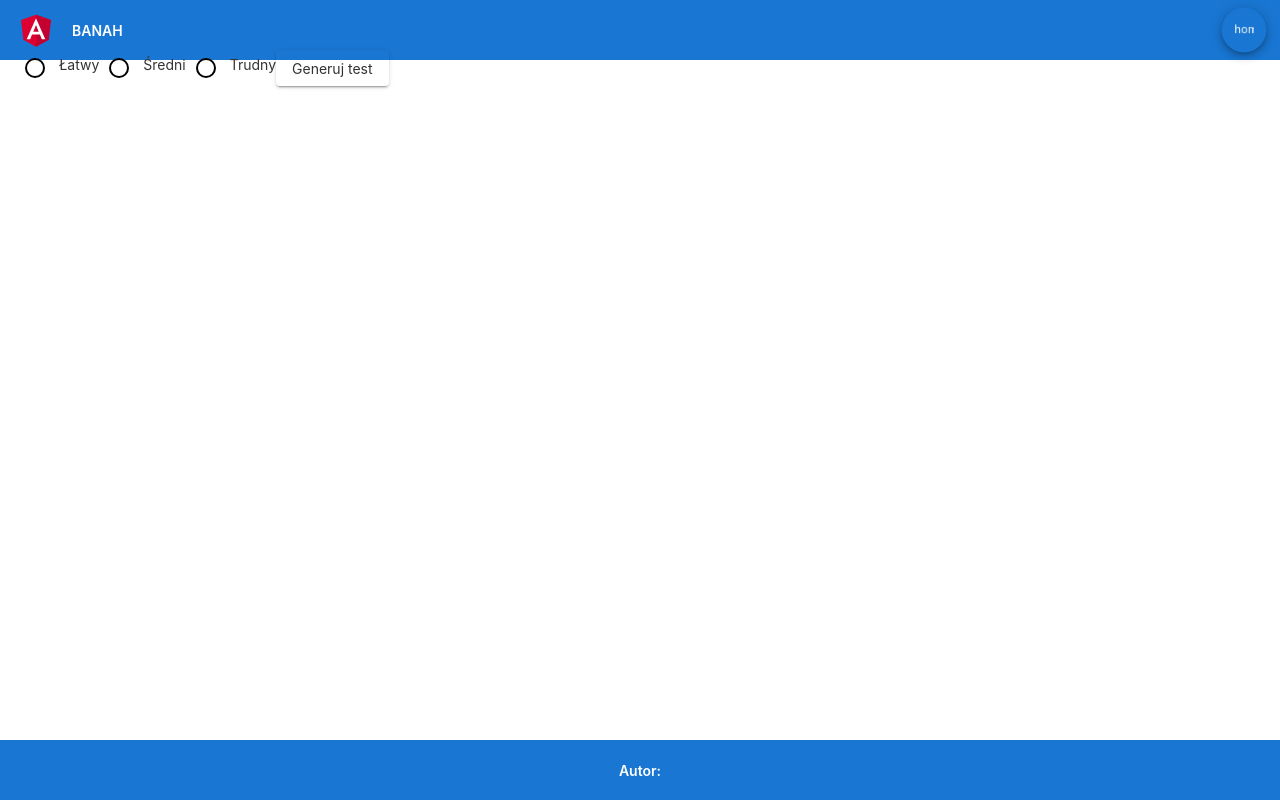
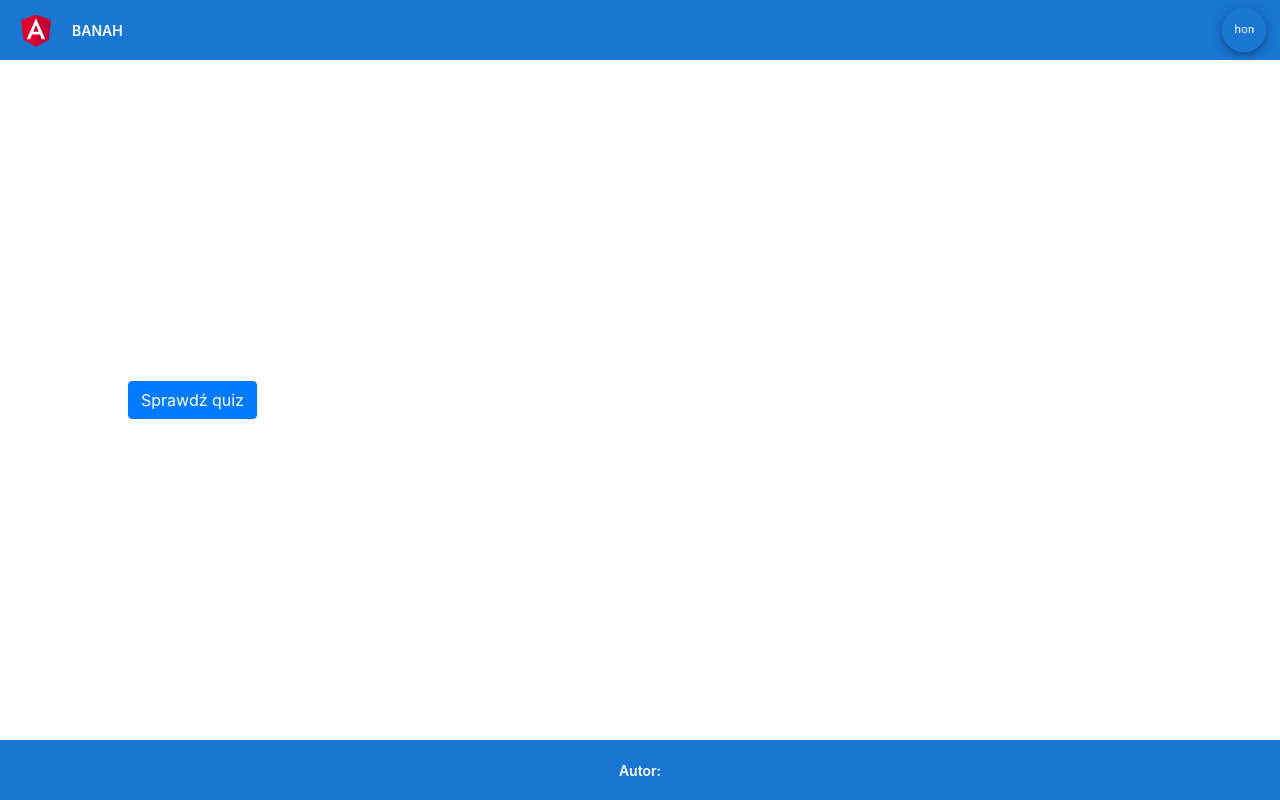
Before and after one commit to Javier66pazdan/learn-from-IPN, an Angular app in the folder frontend/: page /quiz in a window 1280 px wide. Built offline with nearby package versions, Linux system fonts and the light colour scheme.

Commit message:
Created and added functionality for quiz form

```diff
--- a/frontend/src/app/app.module.ts
+++ b/frontend/src/app/app.module.ts
@@ -5,12 +5,14 @@ import { AppComponent } from './app.component';
 
 import { AppRoutingModule } from './app-routing.module';
 import { MaterialModule } from 'src/material.module';
+import {HttpClientModule} from "@angular/common/http";
+import {BrowserAnimationsModule} from "@angular/platform-browser/animations";
 
 
 
 @NgModule({
   declarations: [AppComponent],
-  imports: [BrowserModule, MaterialModule , AppRoutingModule],
+  imports: [BrowserModule, MaterialModule, HttpClientModule, BrowserAnimationsModule, AppRoutingModule],
   providers: [],
   bootstrap: [AppComponent],
 })
--- a/frontend/src/app/module/main/main.component.html
+++ b/frontend/src/app/module/main/main.component.html
@@ -13,10 +13,13 @@
           <h4>Wprowadź słowo kluczowe</h4>
         </div>
 
-        <form class="example-form">
+        <form class="example-form" (ngSubmit)="onSubmit()">
           <mat-form-field class="example-full-width">
-            <input matInput placeholder="Słowa kluczowe">
+            <input matInput placeholder="Słowa kluczowe" [(ngModel)]="searchedValue" name="searchedValue">
           </mat-form-field>
+          <div>
+            <button type="submit" mat-raised-button color="warn">Generuj</button>
+          </div>
         </form>
       </div>
       <!-- radiobox -->
@@ -32,9 +35,7 @@
             <mat-radio-button value="3" [color]="color">Trudny</mat-radio-button>
           </div>
         </mat-radio-group>
-        <div>
-          <button mat-raised-button color="warn" routerLink="/quiz">Generuj</button>
-        </div>
       </div>
     </div>
   </section>
+</div>
--- a/frontend/src/app/module/main/main.component.ts
+++ b/frontend/src/app/module/main/main.component.ts
@@ -1,5 +1,7 @@
 import { Component } from '@angular/core';
 import { ThemePalette } from '@angular/material/core';
+import {QuizService} from "../../services/quiz.service";
+import {Router} from "@angular/router";
 
 @Component({
   selector: 'app-main',
@@ -9,5 +11,27 @@ import { ThemePalette } from '@angular/material/core';
 export class MainComponent {
 
   color: ThemePalette = 'warn';
+  searchedValue: string = '';
+  isLoading = false;
 
+  constructor(private quizService: QuizService, private router: Router) {
+  }
+
+  onSubmit() {
+    const body = {
+      subject: this.searchedValue
+    }
+    this.quizService.getQuestions(body).subscribe({
+      next: value => {
+        this.quizService.setQuizQuestions(value);
+        this.router.navigate(['/quiz'])
+      },
+      error: (err) => {
+        console.log(err)
+      },
+      complete: () => {
+        // this.router.navigate(['/quiz'])
+      }
+    })
+  }
 }
--- a/frontend/src/app/module/main/main.module.ts
+++ b/frontend/src/app/module/main/main.module.ts
@@ -4,6 +4,7 @@ import { CommonModule } from '@angular/common';
 import { MainRoutingModule } from './main-routing.module';
 import { MainComponent } from './main.component';
 import { MaterialModule } from 'src/material.module';
+import {FormsModule} from "@angular/forms";
 
 
 @NgModule({
@@ -13,6 +14,7 @@ import { MaterialModule } from 'src/material.module';
   imports: [
     CommonModule,
     MaterialModule,
+    FormsModule,
     MainRoutingModule
   ],
   bootstrap: [MainComponent]
--- a/frontend/src/app/module/quiz/quiz.component.css
+++ b/frontend/src/app/module/quiz/quiz.component.css
@@ -1,3 +1,10 @@
 *{
     margin: 0;
 }
+.questions-section {
+  width: 80%;
+  height: 100vh;
+  display: flex;
+  align-items: center;
+  margin: 0 auto 0 auto;
+}
--- a/frontend/src/app/module/quiz/quiz.component.html
+++ b/frontend/src/app/module/quiz/quiz.component.html
@@ -1,17 +1,17 @@
-<section>
-    <div class="row">
+<section class="questions-section">
+  <div class="questions-wrapper">
+    <form [formGroup]="form">
+      <div *ngIf="questions">
+        <div *ngFor="let question of questions; let i = index">
+          <p>{{question.question}}</p>
+          <mat-radio-group aria-label="Select an option" [formControlName]="i">
+            <mat-radio-button *ngFor="let answer of question.answers" [value]="answer">{{answer}}</mat-radio-button>
+          </mat-radio-group>
+        </div>
+      </div>
+      <button type="submit" class="btn btn-primary" (click)="submit()" [disabled]="formCompletedMsg">Sprawdź quiz</button>
+    </form>
 
-      <h1>Wprowadź słowo kluczowe</h1>
-      <div class="col-6">
-      </div>
-      <!-- radiobox -->
-      <div class="col-6">
-        <mat-radio-group aria-label="Select an option">
-          <mat-radio-button value="1" [color]="color">Łatwy</mat-radio-button>
-          <mat-radio-button value="2" [color]="color">Średni</mat-radio-button>
-          <mat-radio-button value="3" [color]="color">Trudny</mat-radio-button>
-        </mat-radio-group>
-        <button mat-raised-button color="warn">Generuj test</button>
-      </div>
-    </div>
-  </section>
+    <p *ngIf="formCompletedMsg">{{formCompletedMsg}}</p>
+  </div>
+</section>
--- a/frontend/src/app/module/quiz/quiz.component.ts
+++ b/frontend/src/app/module/quiz/quiz.component.ts
@@ -1,13 +1,56 @@
-import { Component } from '@angular/core';
+import {Component, OnInit} from '@angular/core';
 import { ThemePalette } from '@angular/material/core';
+import {QuizService} from "../../services/quiz.service";
+import {FormControl, FormGroup, Validators} from "@angular/forms";
 
 @Component({
   selector: 'app-quiz',
   templateUrl: './quiz.component.html',
   styleUrls: ['./quiz.component.css']
 })
-export class QuizComponent {
+export class QuizComponent implements OnInit{
 
-color: ThemePalette;
+  color: ThemePalette;
+  questions!: any;
+  form!: FormGroup;
+  goodAnswers: number = 0;
+  formCompletedMsg: string | null = null
 
+  constructor(private quizService: QuizService) {
+  }
+
+  /* Randomize array in-place using Durstenfeld shuffle algorithm */
+  shuffleArray(array: any) {
+    for (let i = array.length - 1; i > 0; i--) {
+      let j = Math.floor(Math.random() * (i + 1));
+      let temp = array[i];
+      array[i] = array[j];
+      array[j] = temp;
+    }
+  }
+
+  ngOnInit(): void {
+    // this.questions = this.quizService.getQuestions()
+    this.questions = this.quizService.getQuizQuestions();
+    this.questions.forEach((q: any) => {
+      this.shuffleArray(q.answers)
+    })
+    this.initForm();
+  }
+
+  initForm() {
+    this.form = new FormGroup({});
+    this.questions.forEach((q: any, i: number) => this.form.addControl(i.toString(), new FormControl(null, Validators.required)))
+    // this.form = new FormGroup({ groups: formGroup });
+  }
+
+
+  submit() {
+    this.questions.map((q: any, i: number) => {
+      if (q.answer === this.form.value[i]) {
+        this.goodAnswers++;
+      }
+    })
+    this.formCompletedMsg = `Łącznie udało Ci się uzyskać ${this.goodAnswers} poprawnych odpowiedzi.`
+  }
 }
--- a/frontend/src/app/module/quiz/quiz.module.ts
+++ b/frontend/src/app/module/quiz/quiz.module.ts
@@ -4,6 +4,7 @@ import { CommonModule } from '@angular/common';
 import { QuizRoutingModule } from './quiz-routing.module';
 import { QuizComponent } from './quiz.component';
 import { MaterialModule } from 'src/material.module';
+import {ReactiveFormsModule} from "@angular/forms";
 
 
 @NgModule({
@@ -13,6 +14,7 @@ import { MaterialModule } from 'src/material.module';
   imports: [
     CommonModule,
     QuizRoutingModule,
+    ReactiveFormsModule,
     MaterialModule
   ]
 })
--- a/frontend/src/app/services/quiz.service.ts
+++ b/frontend/src/app/services/quiz.service.ts
@@ -1,15 +1,26 @@
 import { HttpClient } from '@angular/common/http';
 import { Injectable } from '@angular/core';
+import {BehaviorSubject, Subject} from "rxjs";
 
 @Injectable({
   providedIn: 'root'
 })
 export class QuizService {
 
+  quizQuestions = new BehaviorSubject([]);
+
   constructor(private http: HttpClient) { }
-  url: string = "localhost";
+  url: string = "http://localhost:3000";
 
-  getQuestions(body: string){
+  getQuestions(body: {subject: string}){
     return this.http.post(this.url+"/",body);
   }
+
+  setQuizQuestions(questions: any) {
+    this.quizQuestions.next(questions)
+  }
+
+  getQuizQuestions() {
+    return this.quizQuestions.getValue();
+  }
 }
```
Also changed, not shown: frontend/src/app/app.component.html (line endings or trailing spaces), 2 other files (tests, documents, lock files or other folders).
